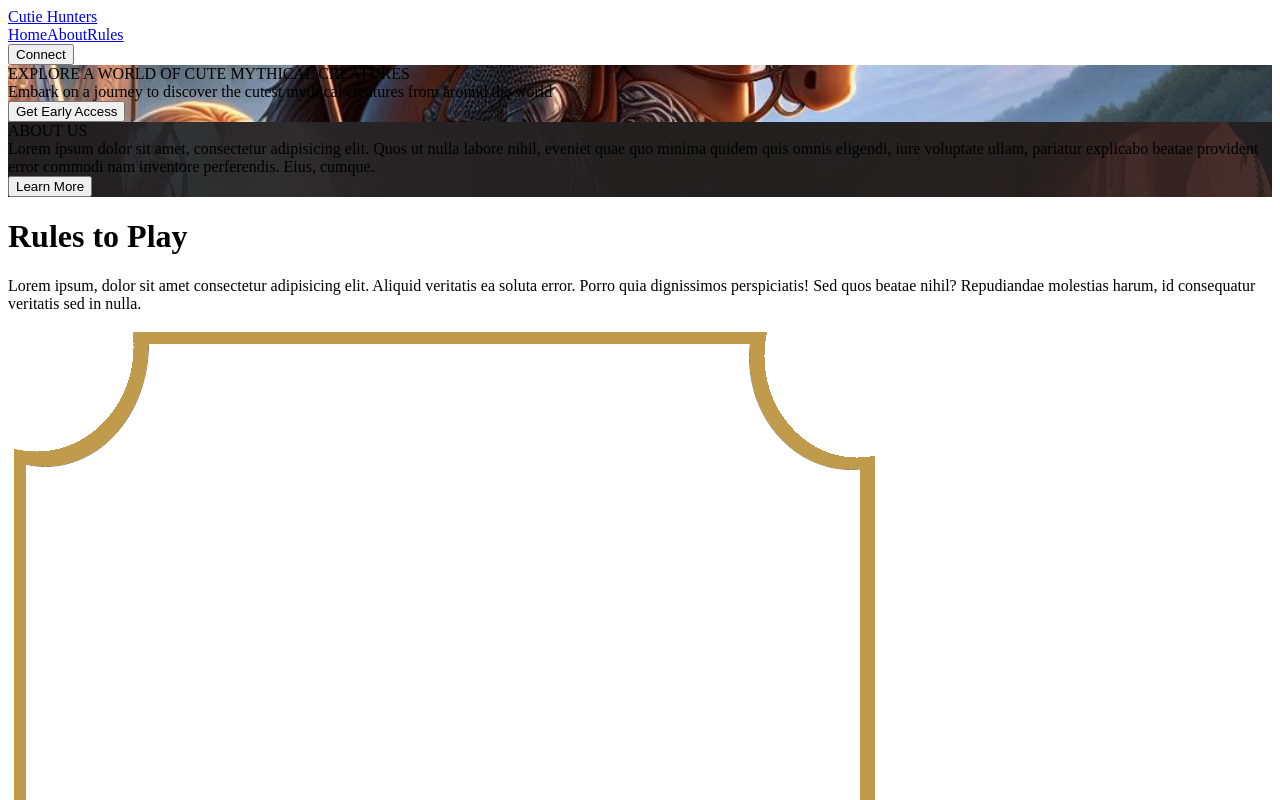
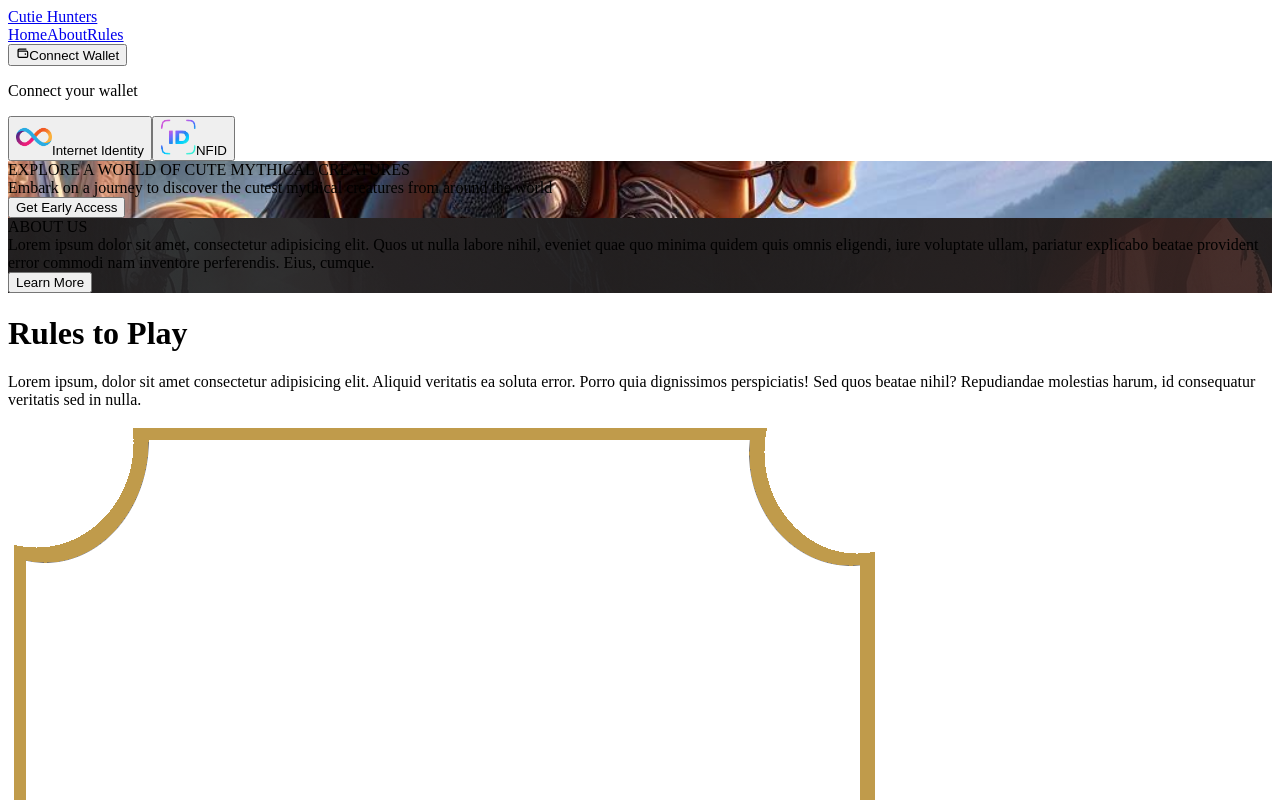
Before and after one commit to ArjunQBTech/tap-tap-go, a React (Vite) app in the folder src/Tap-Tap_Go-frontend/: page / in a window 1280 px wide. Shown: the top 800 px of the page. Built offline with nearby package versions, Linux system fonts and the light colour scheme.

Commit message:
feat(connect-wallet): Add ConnectWallet component and related files

```diff
--- /dev/null
+++ b/src/Tap-Tap_Go-frontend/src/components/common/ConnectWallet/index.css
@@ -0,0 +1,43 @@
+.connect-wallet{
+    @apply relative;
+}
+
+.wallet-popover{
+    @apply bg-[--primary-background] border border-white rounded-lg pt-3
+    flex flex-col justify-between items-center gap-2 opacity-0
+    absolute top-16 -right-1/2 -translate-x-1/2 z-[100] w-full;
+}
+
+.wallet-content{
+    @apply flex items-center justify-between w-full h-full outline-white gap-2 relative overflow-y-hidden;
+}
+
+.group:hover .wallet-popover{
+    @apply opacity-100
+    transition-all duration-[300ms] delay-75 ease-in
+    ;
+}
+
+.wallet-popover-content {
+    @apply flex flex-col items-center justify-between w-full
+}
+
+.wallet-popover-content button{
+    @apply w-full h-full;
+}
+
+.wallets:hover{
+    @apply bg-slate-800 transition-all duration-300 ease-in;
+}
+
+.wallet-popover-content button .wallets{
+    @apply w-full h-full p-2 text-center border-t border-white flex items-center justify-between gap-2;
+}
+
+.wallets img{
+    @apply p-1 bg-[#3D3F47] rounded-md;
+}
+
+.caret{
+    @apply absolute top-0 left-1/2 transform -translate-x-1/2 -translate-y-full w-0 h-0 border-x-8 border-x-transparent border-b-8 border-b-white;
+}
--- /dev/null
+++ b/src/Tap-Tap_Go-frontend/src/components/common/ConnectWallet/index.tsx
@@ -0,0 +1,48 @@
+import Button from '../Button';
+import { PiWalletBold } from "react-icons/pi";
+import './index.css';
+
+const IIWallet = () => {
+    return (
+        <button>
+            <div className='wallets'>
+                <img src="/assets/images/ii.png" alt='internet-identity' width={36} height={36} />
+                <span>Internet Identity</span>
+            </div>
+        </button>
+    )
+}
+
+const NFIDWallet = () => {
+    return (
+        <button>
+            <div className='wallets'>
+                <img src="/assets/images/nfid.png" alt='nfid' width={36} height={36} />
+                <span>NFID</span>
+            </div>
+        </button>
+    )
+}
+
+const ConnectWallet = () => {
+    return (
+        <div className='connect-wallet group'>
+            <Button size='lg'>
+                <div className='wallet-content'>
+                    <PiWalletBold />
+                    <span>Connect Wallet</span>
+                </div>
+            </Button>
+            <div className='wallet-popover'>
+                <div className="caret"></div>
+                <p>Connect your wallet</p>
+                <div className='wallet-popover-content'>
+                    <IIWallet />
+                    <NFIDWallet/>
+                </div>
+            </div>
+        </div>
+    )
+}
+
+export default ConnectWallet;
--- a/src/Tap-Tap_Go-frontend/src/components/common/Navbar/Navbar.jsx
+++ b/src/Tap-Tap_Go-frontend/src/components/common/Navbar/Navbar.jsx
@@ -1,6 +1,7 @@
 import React, { useState } from 'react'
 import './navbar.css'
 import Button from '../Button'
+import ConnectWallet from '../ConnectWallet'
 import { useNavigate } from 'react-router-dom'
 
 const Navbar = () => {
@@ -32,7 +33,8 @@ const Navbar = () => {
                     Rules
                 </a>
             </div>
-            <Button size="lg" title={"Connect"}>{"Connect"}</Button>
+            {/* <Button size="lg" title={"Connect"}>{"Connect"}</Button> */}
+            <ConnectWallet/>
         </div>
     </div>
   )
```
Also changed, not shown: src/Tap-Tap_Go-frontend/public/assets/images/ii.png (added), src/Tap-Tap_Go-frontend/public/assets/images/nfid.png (added).
